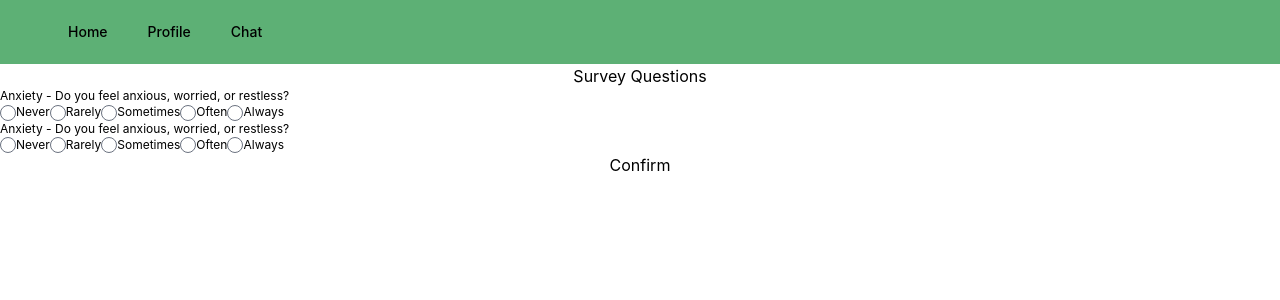
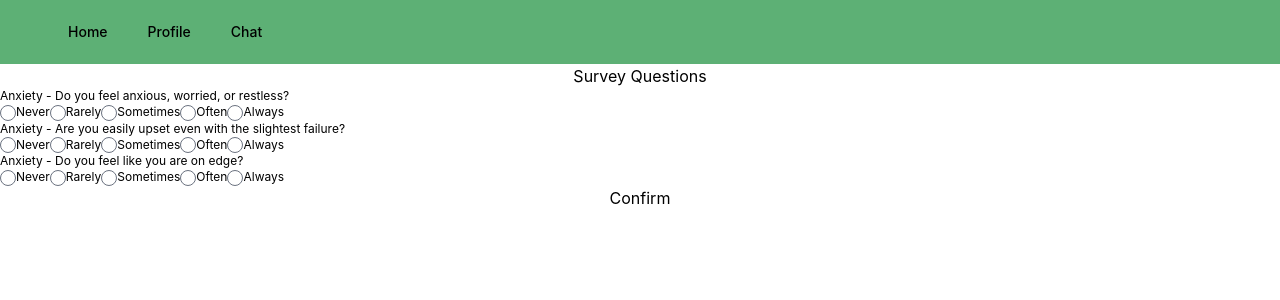
Before and after one commit to NotFastJustFurious/frontend, a React (Create React App) app: page /mainsurvey in a window 1280 px wide. Shown: the top 300 px of the page. Built offline with nearby package versions, Linux system fonts and the light colour scheme.

Commit message:
Added anxiety questions and more var for cal score.

```diff
--- a/src/page/mainsurvey/Surveys.js
+++ b/src/page/mainsurvey/Surveys.js
@@ -19,9 +19,35 @@ export default function Survey() {
         //parse the string value to a int for proper addition
         var anxscore1 = parseInt(getRadioSelectedValue('anx-score-1')),
             anxscore2 = parseInt(getRadioSelectedValue('anx-score-2')),
+            anxscore3 = parseInt(getRadioSelectedValue('anx-score-3')),
+
+            depscore1 = parseInt(getRadioSelectedValue('dep-score-1')),
+            depscore2 = parseInt(getRadioSelectedValue('dep-score-2')),
+            depscore3 = parseInt(getRadioSelectedValue('dep-score-3')),
+
+            ptsdscore1 = parseInt(getRadioSelectedValue('ptsd-score-1')),
+            ptsdscore2 = parseInt(getRadioSelectedValue('ptsd-score-2')),
+            ptsdscore3 = parseInt(getRadioSelectedValue('ptsd-score-3')),
+
+            codscore1 = parseInt(getRadioSelectedValue('cot-score-1')),
+            codscore2 = parseInt(getRadioSelectedValue('cot-score-2')),
+            codscore3 = parseInt(getRadioSelectedValue('cot-score-3')),
+
+            edscore1 = parseInt(getRadioSelectedValue('ed-score-1')),
+            edscore2 = parseInt(getRadioSelectedValue('ed-score-2')),
+            edscore3 = parseInt(getRadioSelectedValue('ed-score-3'));
+
             anxtotal = 0;
+            deptotal = 0;
+            ptsdtotal = 0;
+            codtotal = 0;
+            edtotal = 0;
 
         anxtotal = anxscore1 + anxscore2;
+        deptotal = depscore1 + depscore2;
+        ptsdtotal = ptsdscore1 + ptsdscore2;
+        codtotal = codscore1 + codscore2;
+        edtotal = edscore1 + edscore2;
     };
 
     return (
@@ -65,7 +91,7 @@ export default function Survey() {
                 </div>
 
                 <div className="text-xs w-full flex flex-row justify-between">
-                    Anxiety - Do you feel anxious, worried, or restless?
+                    Anxiety - Are you easily upset even with the slightest failure?
                 </div>
                 <div className="text-xs w-full flex flex-row justify-between">
                     <div>
@@ -96,6 +122,40 @@ export default function Survey() {
                         />Always
                     </div>
                 </div>
+
+                <div className="text-xs w-full flex flex-row justify-between">
+                    Anxiety - Do you feel like you are on edge?
+                </div>
+                <div className="text-xs w-full flex flex-row justify-between">
+                    <div>
+                        <input
+                            type="radio"
+                            value="1"
+                            name="anx-score-3"
+                        />Never
+                        <input
+                            type="radio"
+                            value="2"
+                            name="anx-score-3"
+                        />Rarely
+                        <input
+                            type="radio"
+                            value="3"
+                            name="anx-score-3"
+                        />Sometimes
+                        <input
+                            type="radio"
+                            value="4"
+                            name="anx-score-3"
+                        />Often
+                        <input
+                            type="radio"
+                            value="5"
+                            name="anx-score-3"
+                        />Always
+                    </div>
+                </div>
+
                 <button id="calculate" value="calculate" onClick={onClick}>Confirm</button>
             </div>
         </>
```
